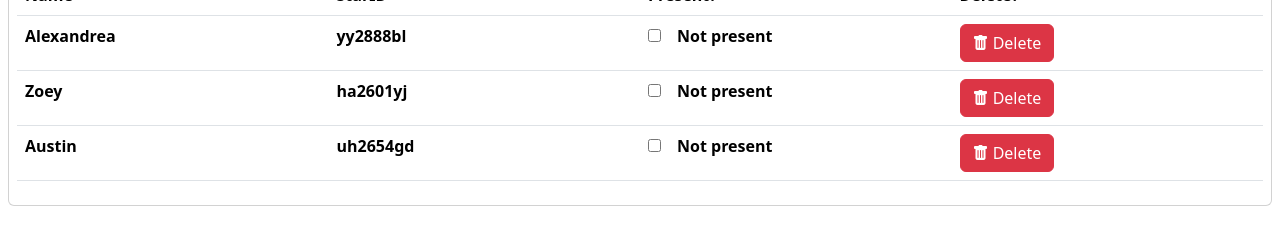
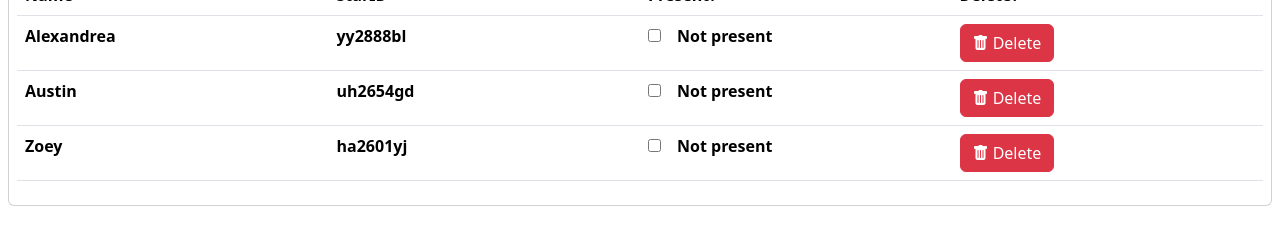
Before and after one commit to alexandreaparks/wcsp-lab-11-ssi-pinia, a Vue app in the folder student-sign-in/: page / in a window 1280 px wide. Shown: the part 356-586 px from the top of the page. Built offline with nearby package versions, Linux system fonts and the light colour scheme.

Commit message:
sorted students

```diff
--- a/student-sign-in/src/components/StudentTable.vue
+++ b/student-sign-in/src/components/StudentTable.vue
@@ -6,7 +6,7 @@ import { storeToRefs } from 'pinia' // import to convert data in store into refs
 
 const studentStore = useStudentStore()  // reference the store
 
-const { studentList, studentCount } = storeToRefs(studentStore)  // convert data in store to ref in this component
+const { sortedStudents, studentCount } = storeToRefs(studentStore)  // convert data in store to ref in this component
 
 const deleteStudent = (student) => {
   studentStore.deleteStudent(student)  // use studentStore function deleteStudent
@@ -44,7 +44,7 @@ const arrivedOrLeft = (student) => {
           the student will be signed in/out -->
 
           <!-- add present class if the student is present, add absent if the student is not present-->
-          <tr v-for="student in studentList" v-bind:class="{ present: student.present, absent: !student.present}">
+          <tr v-for="student in sortedStudents" v-bind:class="{ present: student.present, absent: !student.present}">
 
             <td>{{ student.name }}</td>
             <td>{{ student.starID }}</td>
--- a/student-sign-in/src/stores/StudentStore.js
+++ b/student-sign-in/src/stores/StudentStore.js
@@ -32,6 +32,12 @@ export const useStudentStore = defineStore('students', () => {
         return studentList.value.length
     })
 
+    const sortedStudents = computed( () => {
+        return studentList.value.toSorted( (s1, s2) => {
+            return s1.name.localeCompare(s2.name)
+        } )
+    })
+
 
     return {  // return all variable/function/computed property names
         // reactive data
@@ -44,7 +50,8 @@ export const useStudentStore = defineStore('students', () => {
         arrivedOrLeft,
 
         // computed properties
-        studentCount
+        studentCount,
+        sortedStudents
     }
 
 })
```
